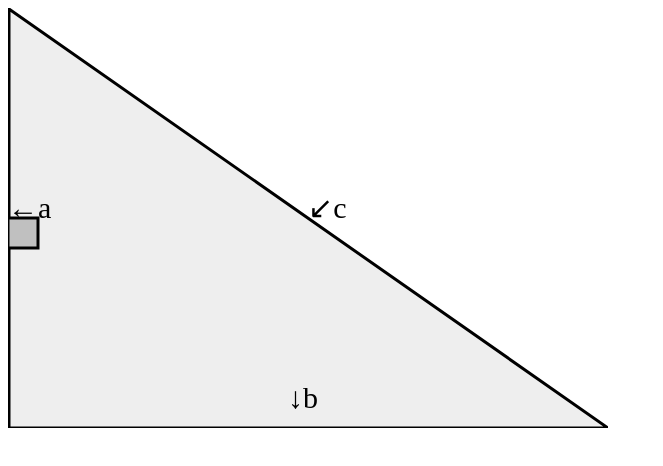
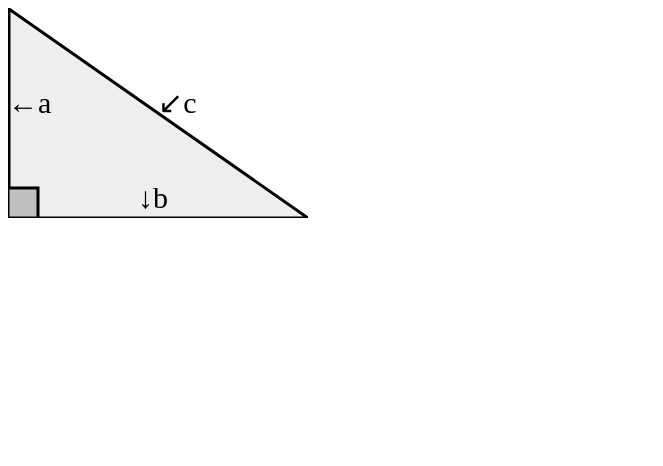
Before and after one commit to AnubhavSingh0708/mathematical-tools, a plain HTML site: page diagonal/index.html in a window 1280 px wide. Shown: the whole page, without its empty margins (0-663 px from the left). Drawn offline with Linux system fonts and the light colour scheme; files that its build step writes are made by us from their sources.

Commit message:
Update index.html

```diff
--- a/diagonal/index.html
+++ b/diagonal/index.html
@@ -7,12 +7,12 @@
             </title>
         </head>
     <body>
-        <svg height="420" width="600">
-            <polygon points="1,1 1,420 600,420" style="fill:#eee;stroke:black;stroke-width:3" />
-           <rect x="0" y="210" width="30" height="30" style="fill:#c0c0c0;stroke-width:3;stroke:rgb(0,0,0)" />
-           <text x="0" y="210" font-size="30px">←a</text>
-           <text x="300" y="210" font-size="30px">↙c</text>
-            <text x="280" y="400" font-size="30px">↓b</text>
+       <svg height="210" width="300">
+            <polygon points="1,1 1,210 300,210" style="fill:#eee;stroke:black;stroke-width:3" />
+           <rect x="0" y="180" width="30" height="30" style="fill:#c0c0c0;stroke-width:3;stroke:rgb(0,0,0)" />
+           <text x="0" y="105" font-size="30px">←a</text>
+           <text x="150" y="105" font-size="30px">↙c</text>
+            <text x="130" y="200" font-size="30px">↓b</text>
             Sorry, your browser does not support inline SVG.
           </svg>
 <script src="index.js"></script>
```
